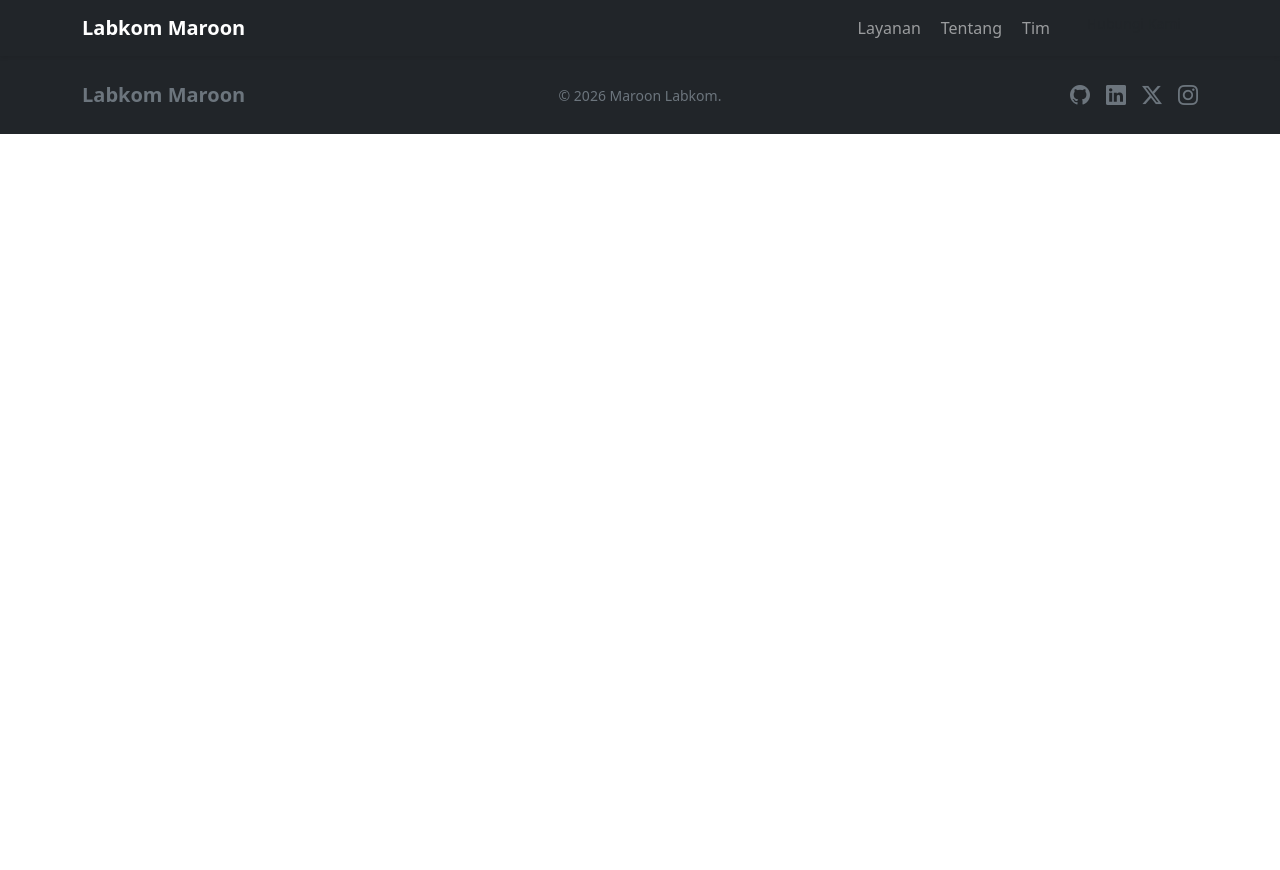
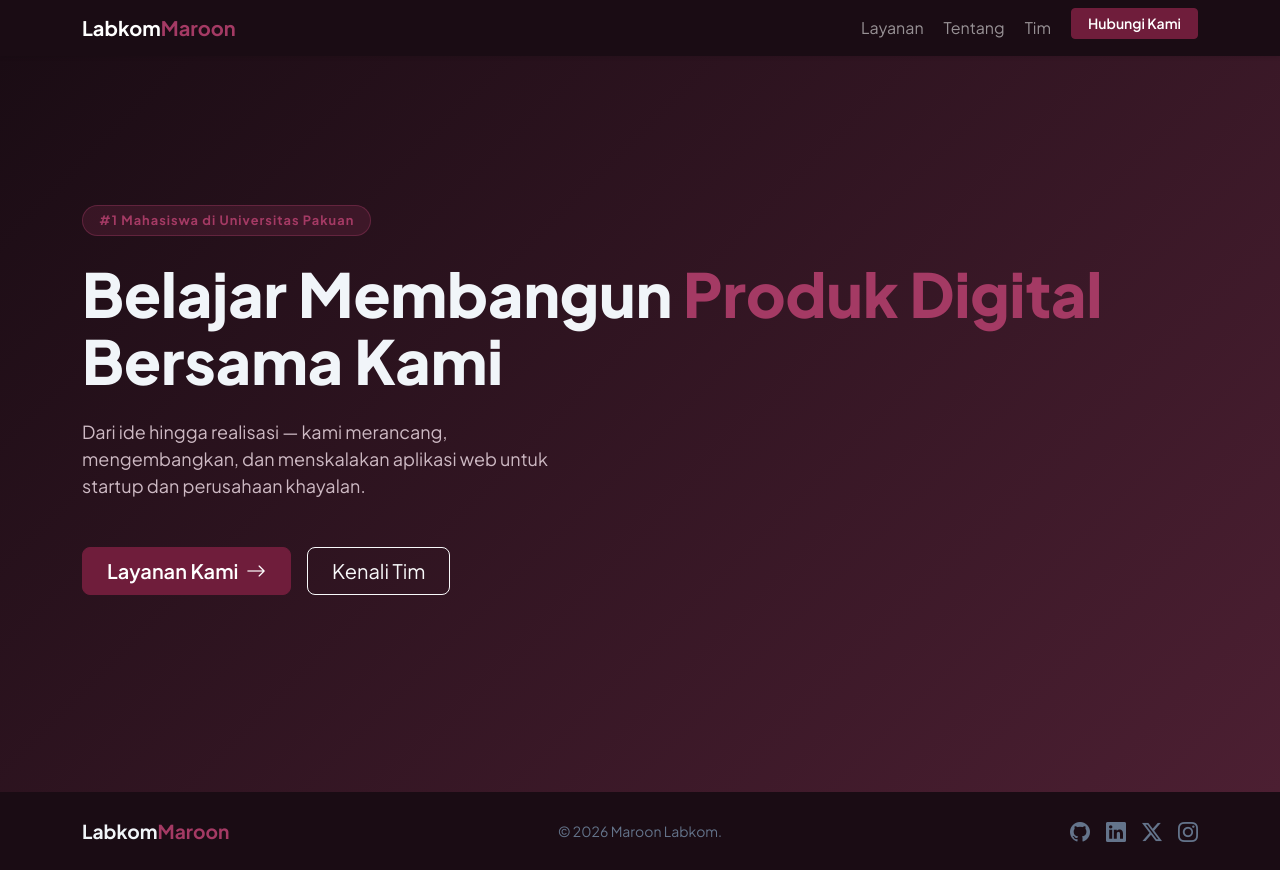
Before and after one commit to khailanasya12-creator/SE-P5-ColabGit, a plain HTML site: page index.html in a window 1280 px wide. Before the commit the page ends 800 px from the top, so only its background shows below. Drawn offline with nearby package versions, Linux system fonts and the light colour scheme.

Commit message:
tambah banner & css

```diff
--- a/index.html
+++ b/index.html
@@ -15,6 +15,8 @@
     href="https://cdn.jsdelivr.net/npm/bootstrap-icons@1.11.3/font/bootstrap-icons.min.css"
     rel="stylesheet"
   />
+  <!-- Custom CSS -->
+  <link rel="stylesheet" href="style.css">
 
   <!-- Google Fonts -->
   <link rel="preconnect" href="https://fonts.googleapis.com" />
@@ -32,7 +34,7 @@
   <nav class="navbar navbar-expand-lg navbar-dark bg-dark sticky-top shadow-sm">
     <div class="container">
       <a class="navbar-brand fw-bold fs-5" href="#">
-        Labkom Maroon
+        Labkom<span>Maroon</span>
       </a>
       <button
         class="navbar-toggler border-0"
@@ -54,7 +56,7 @@
             <a class="nav-link" href="#team">Tim</a>
           </li>
           <li class="nav-item ms-lg-2">
-            <a class="btn btn-sm px-3" href="#contact">Hubungi Kami</a>
+            <a class="btn btn-brand btn-sm px-3" href="#contact">Hubungi Kami</a>
           </li>
         </ul>
       </div>
@@ -62,22 +64,54 @@
   </nav>
 
   <!-- ═══════════════════════════════════════════════════
+       HERO
+  ════════════════════════════════════════════════════ -->
+  <section id="hero">
+    <div class="container py-5">
+      <div class="row align-items-center g-5">
+        <div class="col-lg-12">
+          <span class="badge badge-tag rounded-pill px-3 py-2 mb-4 d-inline-block">
+            #1 Mahasiswa di Universitas Pakuan
+          </span>
+          <h1>
+            Belajar Membangun <span class="accent">Produk Digital</span><br />
+            Bersama Kami
+          </h1>
+          <p class="lead mt-4 mb-5">
+            Dari ide hingga realisasi — kami merancang, mengembangkan,
+            dan menskalakan aplikasi web untuk startup dan perusahaan
+            khayalan.
+          </p>
+          <div class="d-flex flex-wrap gap-3 mb-5">
+            <a href="#services" class="btn btn-brand btn-lg px-4">
+              Layanan Kami <i class="bi bi-arrow-right ms-1"></i>
+            </a>
+            <a href="#team" class="btn btn-outline-light btn-lg px-4">
+              Kenali Tim
+            </a>
+          </div>
+        </div>
+      </div>
+    </div>
+  </section>
+
+  <!-- ═══════════════════════════════════════════════════
        FOOTER
   ════════════════════════════════════════════════════ -->
-  <footer class="py-4 bg-dark text-secondary">
+  <footer class="py-4">
     <div class="container">
       <div class="row align-items-center gy-3">
         <div class="col-md-4">
-          <span class="fw-bold fs-5">Labkom Maroon</span>
+          <span class="footer-brand">Labkom<span>Maroon</span></span>
         </div>
         <div class="col-md-4 text-md-center">
           <small>&copy; 2026 Maroon Labkom.</small>
         </div>
         <div class="col-md-4 text-md-end d-flex justify-content-md-end gap-3">
-          <a href="#" class="text-decoration-none text-secondary"><i class="bi bi-github fs-5"></i></a>
-          <a href="#" class="text-decoration-none text-secondary"><i class="bi bi-linkedin fs-5"></i></a>
-          <a href="#" class="text-decoration-none text-secondary"><i class="bi bi-twitter-x fs-5"></i></a>
-          <a href="#" class="text-decoration-none text-secondary"><i class="bi bi-instagram fs-5"></i></a>
+          <a href="#"><i class="bi bi-github fs-5"></i></a>
+          <a href="#"><i class="bi bi-linkedin fs-5"></i></a>
+          <a href="#"><i class="bi bi-twitter-x fs-5"></i></a>
+          <a href="#"><i class="bi bi-instagram fs-5"></i></a>
         </div>
       </div>
     </div>
--- /dev/null
+++ b/style.css
@@ -0,0 +1,91 @@
+:root {
+  --brand-maroon: #6f1d3b;
+  --brand-maroon-light: #a43a64;
+  --brand-dark: #1a0c14;
+  --brand-text: #2d1e27;
+}
+
+body {
+  font-family: "Plus Jakarta Sans", sans-serif;
+  color: var(--brand-text);
+}
+
+/* ── Navbar ─────────────────────────────────────────── */
+.navbar.bg-dark {
+  background-color: var(--brand-dark) !important;
+}
+
+.navbar-brand span {
+  color: var(--brand-maroon-light);
+}
+
+/* ── Hero ───────────────────────────────────────────── */
+#hero {
+  background: linear-gradient(135deg, var(--brand-dark) 0%, #4c1f32 100%);
+  min-height: 92vh;
+  display: flex;
+  align-items: center;
+}
+
+#hero .badge-tag {
+  background: rgba(164, 58, 100, 0.18);
+  color: var(--brand-maroon-light);
+  border: 1px solid rgba(164, 58, 100, 0.38);
+  font-size: 0.8rem;
+  letter-spacing: 0.08em;
+}
+
+#hero h1 {
+  font-size: clamp(2.4rem, 5vw, 3.8rem);
+  font-weight: 800;
+  line-height: 1.1;
+  color: #f1f5f9;
+}
+
+#hero h1 .accent {
+  color: var(--brand-maroon-light);
+}
+
+#hero p.lead {
+  color: #cdb9c3;
+  font-size: 1.125rem;
+  max-width: 520px;
+}
+
+.btn-brand {
+  background: var(--brand-maroon);
+  border-color: var(--brand-maroon);
+  color: #fff;
+  font-weight: 600;
+}
+
+.btn-brand:hover {
+  background: var(--brand-maroon-light);
+  border-color: var(--brand-maroon-light);
+  color: #fff;
+}
+
+/* ── Footer ─────────────────────────────────────────── */
+footer {
+  background: var(--brand-dark);
+  color: #64748b;
+}
+
+footer a {
+  color: #64748b;
+  text-decoration: none;
+}
+
+footer a:hover {
+  color: var(--brand-maroon-light);
+}
+
+footer .footer-brand {
+  color: #f1f5f9;
+  font-weight: 700;
+  font-size: 1.2rem;
+}
+
+footer .footer-brand span {
+  color: var(--brand-maroon-light);
+}
```
